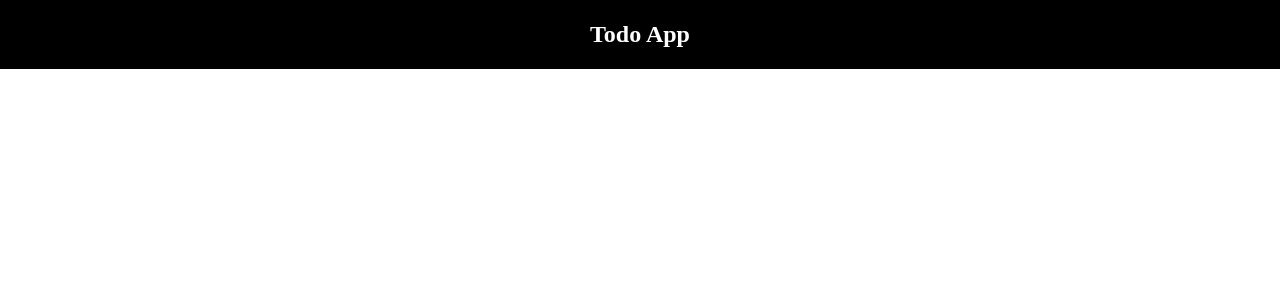
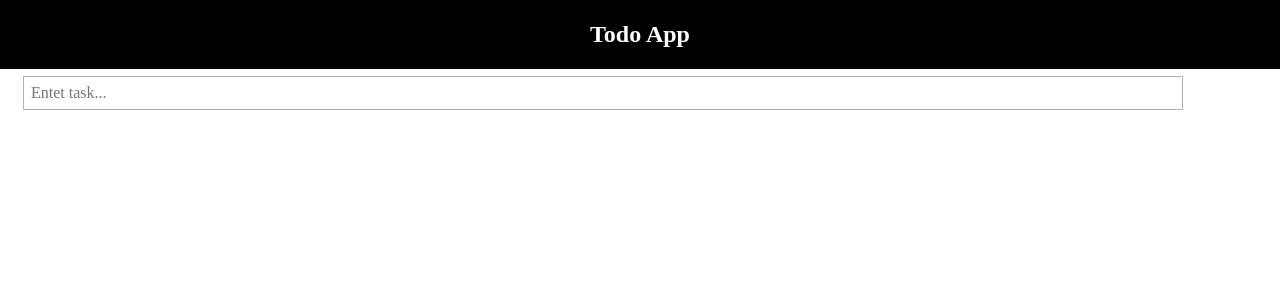
Before and after one commit to NashibJr/vue-todo-app, a Vue app: page / in a window 1280 px wide. Shown: the top 300 px of the page. Built offline with nearby package versions, Linux system fonts and the light colour scheme.

Commit message:
I have added the input field

```diff
--- a/src/App.vue
+++ b/src/App.vue
@@ -1,7 +1,44 @@
+<script setup>
+  import { reactive, watch } from 'vue';
+
+  const state = reactive({
+    todo: '',
+    todos: []
+  });
+
+</script>
+
 <template>
   <div>
     <header>
       <Header />
     </header>
+    <main>
+      <form>
+        <input type="text"
+          v-model="state.todo"
+          placeholder="Entet task..."
+          class="input-content"
+        />
+      </form>
+    </main>
   </div>
 </template>
+
+<style scoped>
+  main {
+    display: flex;
+    flex-direction: column;
+    flex-wrap: wrap;
+    padding: 10px;
+  }
+  .input-content {
+    margin: 5px;
+    padding: 7px;
+    width: 92%;
+    font-family: century gothic;
+    font-size: 1em;
+    border: 1px solid rgba(0, 0, 0, .3);
+    outline: none;
+  }
+</style>
```
